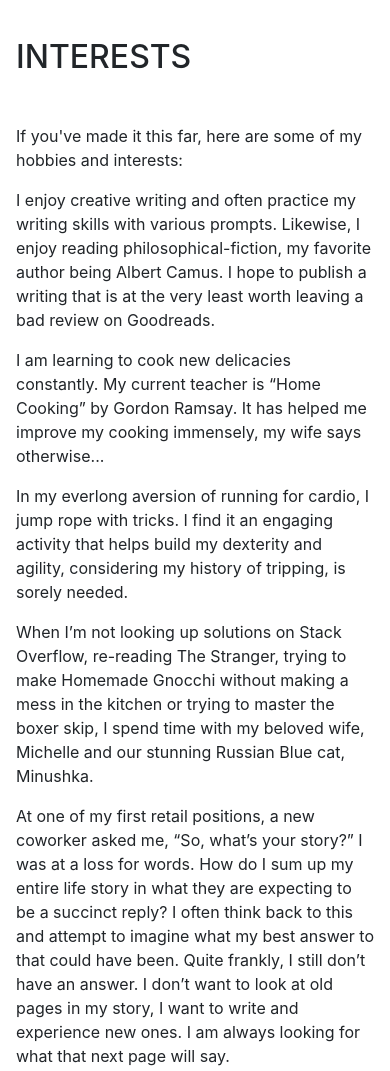
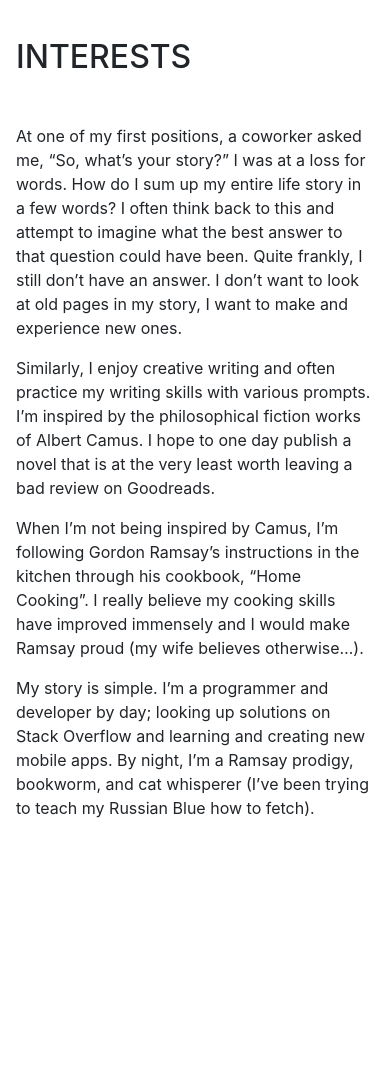
Before and after one commit to Ha-So/Portfolio, a website with bundled scripts: page index.html in a window 390 px wide. Shown: the part 9540-10611 px from the top of the page. After the commit the page ends 10456 px from the top, so only its background shows below. Built offline with nearby package versions, Linux system fonts and the light colour scheme; files whose address does not match are found by name; a web font is replaced by a local one.

Commit message:
Update index.html

```diff
--- a/index.html
+++ b/index.html
@@ -619,22 +619,18 @@ software not only for medical research, but general hospital operations, quality
       <section class="resume-section p-3 p-lg-5 d-flex flex-column" id="interests">
         <div class="my-auto">
           <h2 class="mb-5">Interests</h2>
-          <p>If you've made it this far, here are some of my hobbies and interests:</p>
-<p>
-I enjoy creative writing and often practice my writing skills with various prompts. Likewise, I enjoy reading philosophical-fiction, my favorite author being Albert Camus. I hope to publish a writing that is at the very least worth leaving a bad review on Goodreads. </p>
-<p>
-I am learning to cook new delicacies constantly. My current teacher is “Home Cooking” by Gordon Ramsay. It has helped me improve my cooking immensely, my wife says otherwise...
+          <p>
+At one of my first positions, a coworker asked me, “So, what’s your story?”  I was at a loss for words. How do I sum up my entire life story in a few words? I often think back to this and attempt to imagine what the best answer to that question could have been. Quite frankly, I still don’t have an answer. I don’t want to look at old pages in my story, I want to make and experience new ones.
 </p>
-
-<p>
-In my everlong aversion of running for cardio, I jump rope with tricks. I find it an engaging activity that helps build my dexterity and agility, considering my history of tripping, is sorely needed.
+          <p>
+            Similarly, I enjoy creative writing and often practice my writing skills with various prompts. I’m inspired by the philosophical fiction works of Albert Camus. I hope to one day publish a novel that is at the very least worth leaving a bad review on Goodreads.
 </p>
-<p>
-When I’m not looking up solutions on Stack Overflow, re-reading The Stranger, trying to make Homemade Gnocchi without making a mess in the kitchen or trying to master the boxer skip, I  spend time with my beloved wife, Michelle and our stunning Russian Blue cat, Minushka.   </p>
-<p>
-At one of my first retail positions, a new coworker asked me, “So, what’s your story?”  I was at a loss for words. How do I sum up my entire life story in what they are expecting to be a succinct reply? I often think back to this and attempt to imagine what my best answer to that could have been. Quite frankly, I still don’t have an answer. I don’t want to look at old pages in my story, I want to write and experience new ones.
-I am always looking for what that next page will say.
-</p>
+          <p>
+            When I’m not being inspired by Camus, I’m following Gordon Ramsay’s instructions in the kitchen through his cookbook, “Home Cooking”. I really believe my cooking skills have improved immensely and I would make Ramsay proud (my wife believes otherwise…).
+          </p>
+          <p>
+            My story is simple. I’m a programmer and developer by day; looking up solutions on Stack Overflow and learning and creating new mobile apps. By night, I’m a Ramsay prodigy, bookworm, and cat whisperer (I’ve been trying to teach my Russian Blue how to fetch).
+          </p>
 
         </div>
       </section>
```
